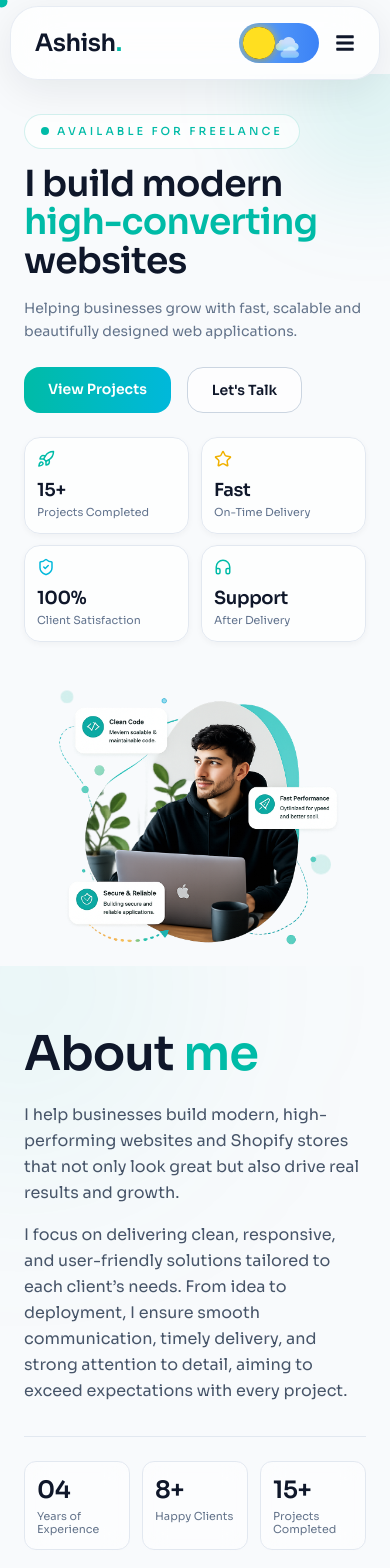
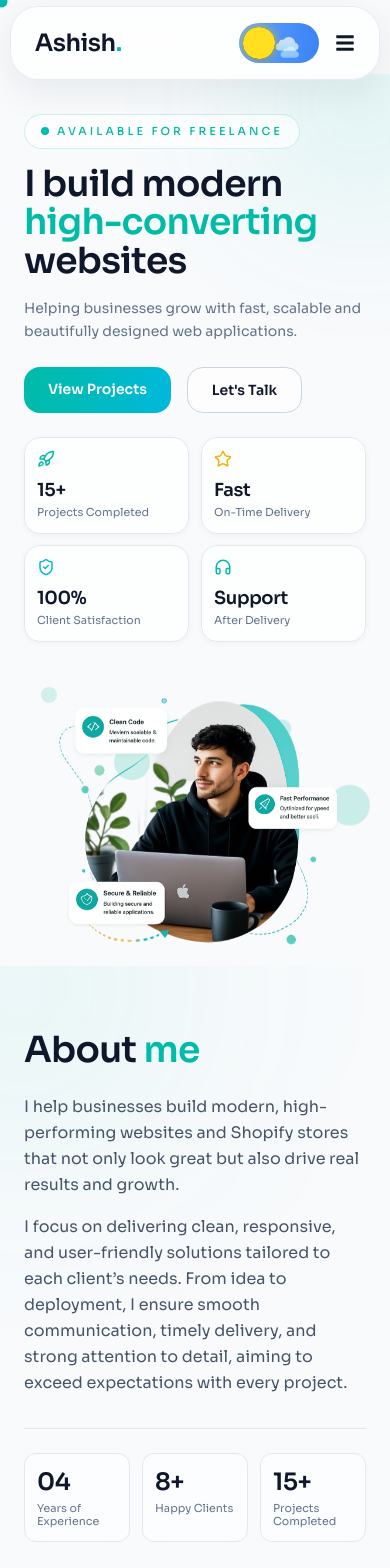
Before and after one commit to Ashish-12K/ashish-portfolio, a React (Vite) app: page / in a window 390 px wide. Shown: the top 1568 px of the page. Built offline with nearby package versions, Linux system fonts and the light colour scheme.

Commit message:
Bug Fix5

```diff
--- a/src/components/About.jsx
+++ b/src/components/About.jsx
@@ -27,7 +27,7 @@ export default function About({ darkMode }) {
         >
 
           {/* HEADING */}
-          <h2 className="text-5xl font-bold mb-6">
+          <h2 className="text-4xl md:text-5xl font-bold mb-6">
             About <span className="text-teal-500">me</span>
           </h2>
 
--- a/src/components/Hero.jsx
+++ b/src/components/Hero.jsx
@@ -40,28 +40,23 @@ export default function Hero({ darkMode }) {
   return (
     <section
       id="home"
-      className="
-        min-h-[92vh] md:min-h-screen
-        flex items-center
-        pt-10 md:pt-24
-        relative overflow-x-hidden
-      "
+      className="min-h-screen flex items-center pt-10 md:pt-24 relative overflow-hidden"
       style={{
         backgroundColor: darkMode ? "#1f2937" : "#f8fafc",
         color: darkMode ? "#e5e7eb" : "#0f172a",
       }}
     >
       {/* Optimized Glow */}
-      <div className="absolute top-[-80px] right-[-80px] w-[200px] h-[200px] bg-teal-500/10 blur-[50px] rounded-full pointer-events-none"></div>
+      <div className="absolute top-[-80px] right-[-80px] w-[220px] h-[220px] bg-teal-500/10 blur-[70px] rounded-full pointer-events-none"></div>
 
       {/* MAIN CONTAINER */}
       <div className="w-full max-w-[1350px] mx-auto px-6 lg:px-10 grid md:grid-cols-2 gap-6 items-center">
 
         {/* LEFT SIDE */}
         <motion.div
-          initial={{ opacity: 0 }}
-          animate={{ opacity: 1 }}
-          transition={{ duration: 0.3 }}
+          initial={{ opacity: 0, y: 12 }}
+          animate={{ opacity: 1, y: 0 }}
+          transition={{ duration: 0.35 }}
           className="z-10"
         >
 
@@ -72,10 +67,10 @@ export default function Hero({ darkMode }) {
               mb-4 px-4 py-2 rounded-full border
             "
             style={{
-              borderColor: "rgba(20,184,166,0.18)",
+              borderColor: "rgba(20,184,166,0.2)",
               backgroundColor: darkMode
                 ? "rgba(255,255,255,0.03)"
-                : "rgba(255,255,255,0.7)",
+                : "rgba(255,255,255,0.65)",
             }}
           >
             <div className="w-2 h-2 rounded-full bg-teal-500"></div>
@@ -115,7 +110,7 @@ export default function Hero({ darkMode }) {
               href="#projects"
               className="
                 bg-gradient-to-r from-teal-500 to-cyan-500
-                md:hover:scale-105
+                hover:scale-105
                 transition-transform duration-200
                 px-6 py-3 rounded-2xl
                 text-white font-semibold text-sm
@@ -155,7 +150,7 @@ export default function Hero({ darkMode }) {
                   className="
                     rounded-2xl p-3 border
                     transition-transform duration-200
-                    md:hover:-translate-y-1
+                    hover:-translate-y-1
                     will-change-transform
                   "
                   style={{
@@ -191,7 +186,7 @@ export default function Hero({ darkMode }) {
         <motion.div
           initial={{ opacity: 0 }}
           animate={{ opacity: 1 }}
-          transition={{ duration: 0.35 }}
+          transition={{ duration: 0.4 }}
           className="flex justify-center md:justify-end relative"
         >
           <div className="relative flex items-center justify-center">
@@ -202,9 +197,6 @@ export default function Hero({ darkMode }) {
               alt="Ashish"
               loading="eager"
               decoding="async"
-              style={{
-                contain: "paint",
-              }}
               className="
                 relative z-10
                 w-[300px]
@@ -214,28 +206,19 @@ export default function Hero({ darkMode }) {
                 object-contain
                 md:-mt-2
                 select-none
-                will-change-transform
-                transform-gpu
               "
             />
           </div>
         </motion.div>
       </div>
 
-      {/* MOBILE BUBBLES */}
-      <div className="absolute inset-0 pointer-events-none md:hidden">
-        <Bubble delay={0} size={16} left={15} top="72%" />
-        <Bubble delay={1} size={22} left={50} top="76%" />
-        <Bubble delay={2} size={18} left={80} top="74%" />
-      </div>
-
-      {/* DESKTOP BUBBLES */}
-      <div className="absolute inset-0 pointer-events-none hidden md:block">
-        <Bubble delay={0} size={20} left={10} />
-        <Bubble delay={1} size={30} left={30} />
-        <Bubble delay={2} size={25} left={50} />
-        <Bubble delay={0.5} size={18} left={70} />
-        <Bubble delay={1.5} size={35} left={85} />
+      {/* FLOATING BUBBLES */}
+      <div className="absolute inset-0 pointer-events-none">
+        <Bubble delay={0} size={20} left={10} top="70%" />
+        <Bubble delay={1} size={30} left={30} top="75%" />
+        <Bubble delay={2} size={25} left={50} top="72%" />
+        <Bubble delay={0.5} size={18} left={70} top="78%" />
+        <Bubble delay={1.5} size={35} left={85} top="74%" />
       </div>
     </section>
   );
```
